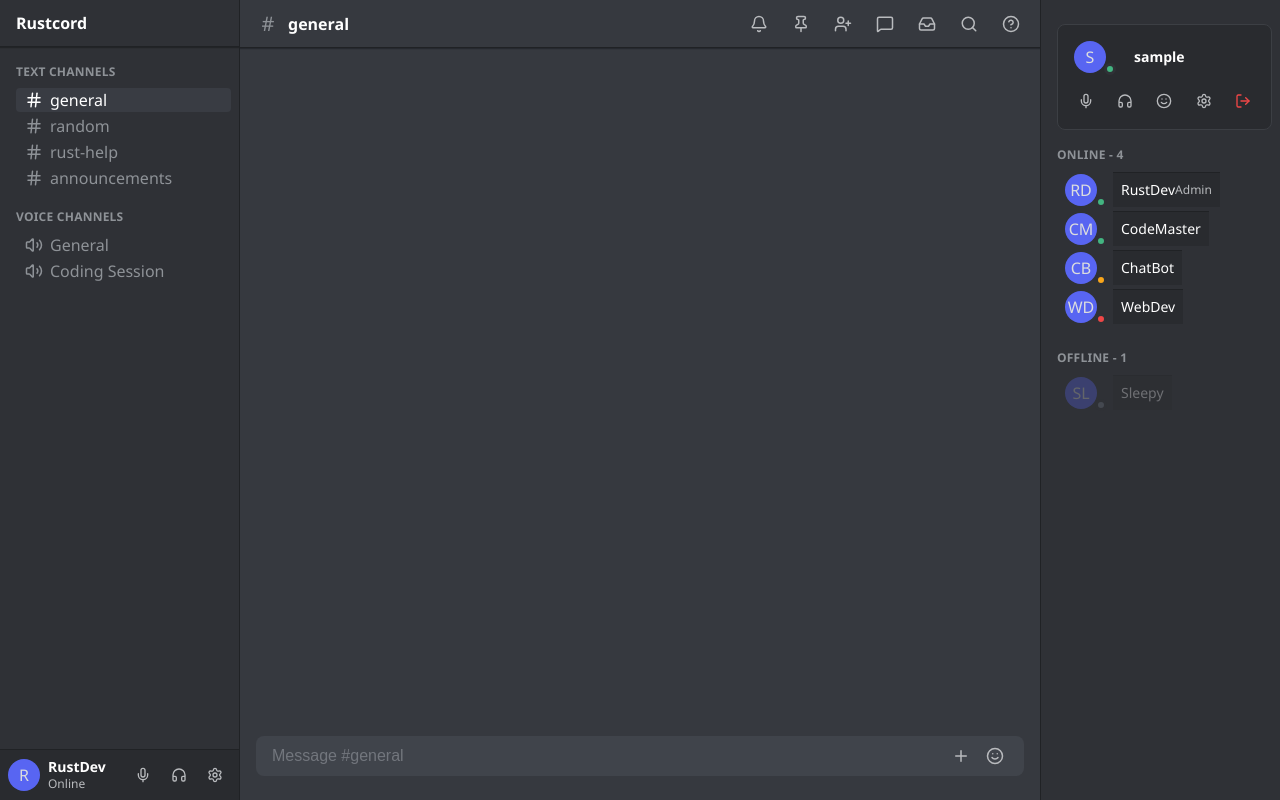
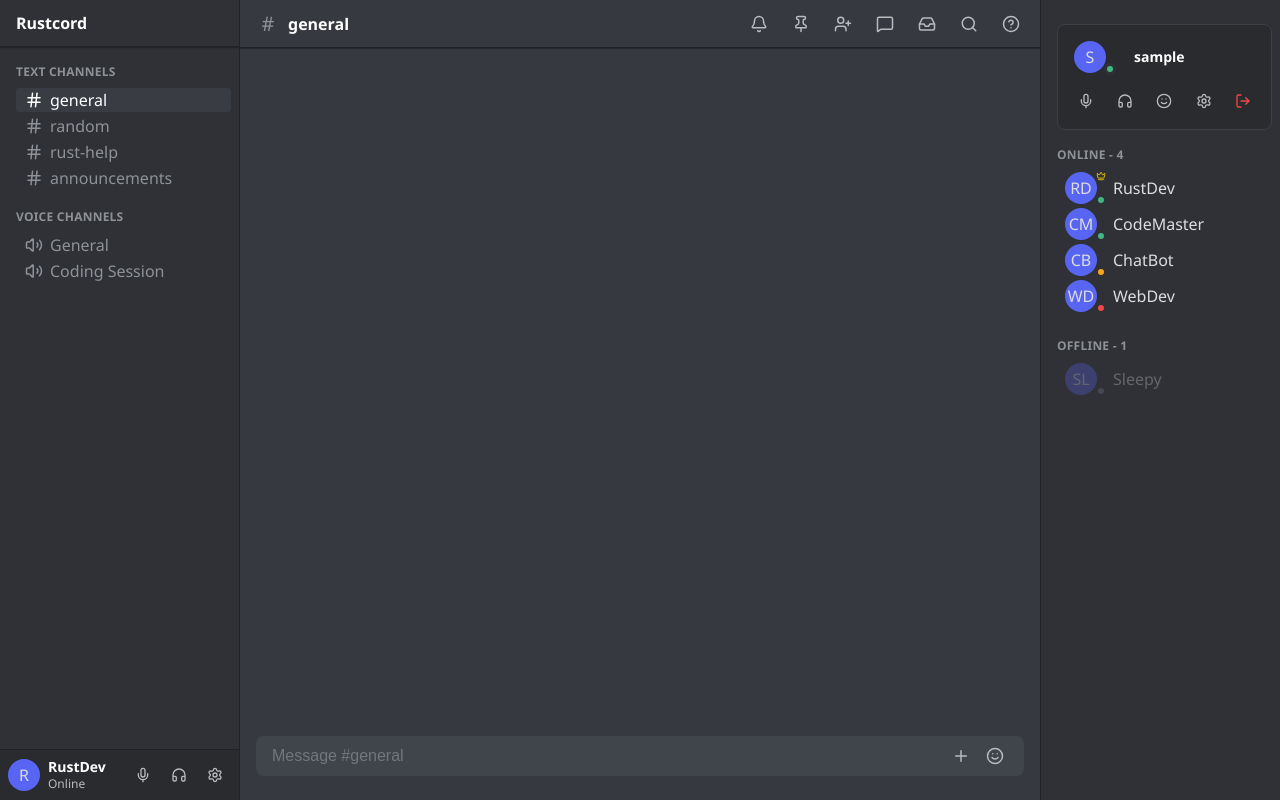
Before and after one commit to fernandwill/rust-chat, a React (Vite) app in the folder frontend/: page / in a window 1280 px wide. Built offline with nearby package versions, Linux system fonts and the light colour scheme; sample sign-in values are in the browser's storage.

Commit message:
ui polishing

```diff
--- a/frontend/src/App.tsx
+++ b/frontend/src/App.tsx
@@ -67,7 +67,7 @@ function App() {
   ];
 
   const users: User[] = [
-    { id: '1', username: 'RustDev', status: 'online', avatar: 'RD', role: 'Admin' },
+    { id: '1', username: 'RustDev', status: 'online', avatar: 'RD' },
     { id: '2', username: 'CodeMaster', status: 'online', avatar: 'CM' },
     { id: '3', username: 'ChatBot', status: 'idle', avatar: 'CB' },
     { id: '4', username: 'WebDev', status: 'dnd', avatar: 'WD' },
--- a/frontend/src/components/UserList.tsx
+++ b/frontend/src/components/UserList.tsx
@@ -1,5 +1,5 @@
 import React, { useEffect, useRef, useState } from 'react';
-import { LogOut, Mic, Headphones, Settings, Smile } from 'lucide-react';
+import { LogOut, Mic, Headphones, Settings, Smile, Crown } from 'lucide-react';
 
 type UserStatus = 'online' | 'idle' | 'dnd' | 'offline';
 
@@ -161,15 +161,16 @@ const UserList: React.FC<UserListProps> = ({ users, onlineCount, currentUser, on
           <div key={user.id} className="user-item">
             <div className="user-avatar-container">
               <div className="user-avatar">{user.avatar || getInitials(user.username)}</div>
+              {user.username === 'RustDev' && (
+                <Crown size={12} className="admin-crown" />
+              )}
               <div
                 className="user-status-indicator"
                 style={{ backgroundColor: statusColorMap[user.status] }}
               />
             </div>
-            <div className="user-info">
-              <div className="user-name">{user.username}</div>
-              {user.role && <div className="user-role">{user.role}</div>}
-            </div>
+            <div className="user-name">{user.username}</div>
+            {user.role && <div className="user-role">{user.role}</div>}
           </div>
         ))}
       </div>
@@ -189,10 +190,8 @@ const UserList: React.FC<UserListProps> = ({ users, onlineCount, currentUser, on
                     style={{ backgroundColor: statusColorMap[user.status] }}
                   />
                 </div>
-                <div className="user-info">
-                  <div className="user-name">{user.username}</div>
-                  {user.role && <div className="user-role">{user.role}</div>}
-                </div>
+                <div className="user-name">{user.username}</div>
+                {user.role && <div className="user-role">{user.role}</div>}
               </div>
             ))}
           </div>
--- a/frontend/src/styles/Rustcord.css
+++ b/frontend/src/styles/Rustcord.css
@@ -477,9 +477,20 @@ body {
   border: 3px solid #2f3136;
 }
 
+.admin-crown {
+  position: absolute;
+  top: -2px;
+  right: -2px;
+  color: #ffd700;
+  background-color: #2f3136;
+  border-radius: 50%;
+  padding: 1px;
+  z-index: 1;
+}
+
 .user-info .user-name {
   font-size: 14px;
-  font-weight: 500;
+  font-weight: 600;
   color: #ffffff;
   line-height: 18px;
 }
```
